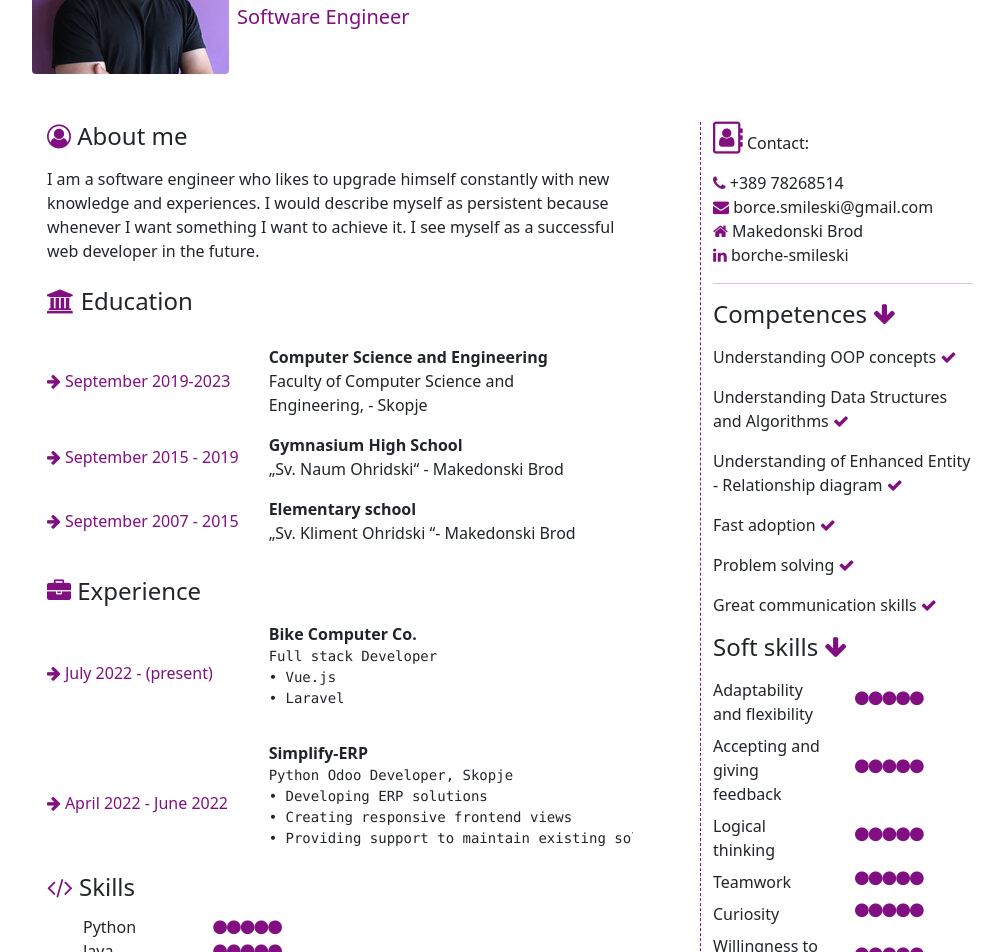
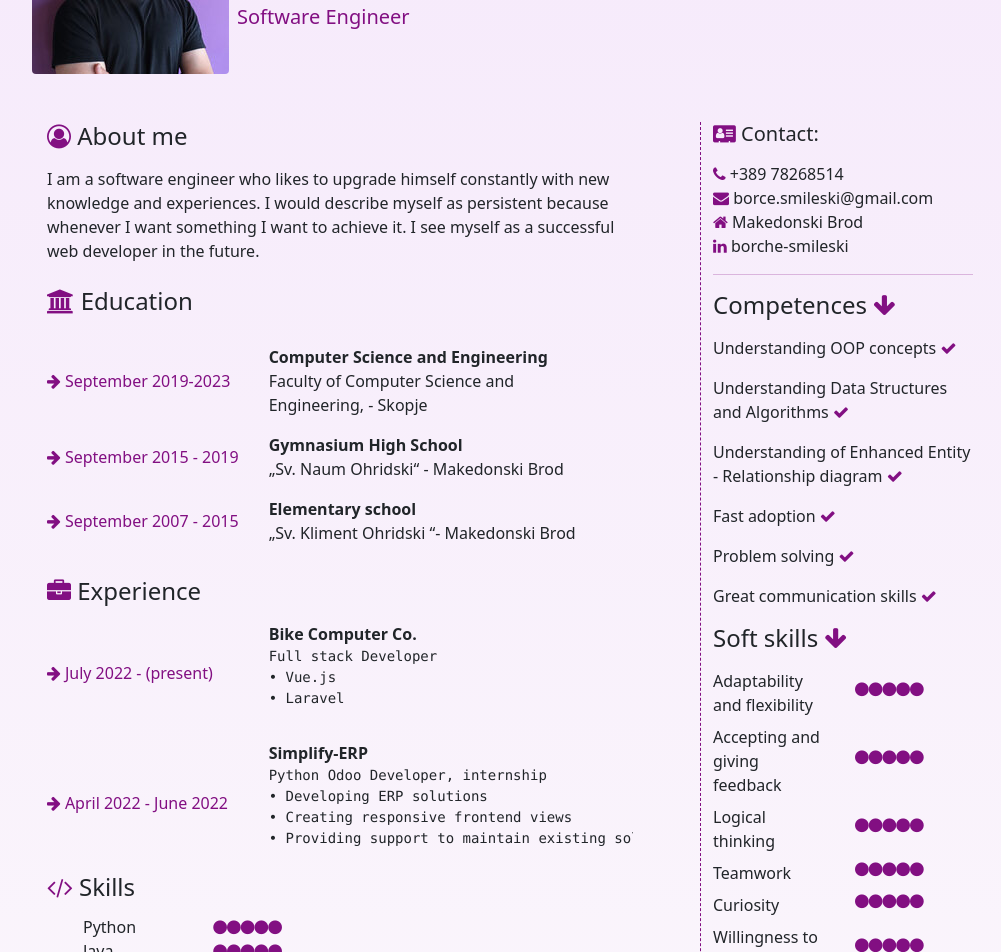
Before and after one commit to borcesmileski/portfolio, a Vue app: page / in a window 1280 px wide. Shown: the part 160-1112 px from the top of the page, without its empty margins (130-1131 px from the left). Built offline with nearby package versions, Linux system fonts and the light colour scheme.

Commit message:
changed background color

```diff
--- a/src/components/Education.vue
+++ b/src/components/Education.vue
@@ -113,7 +113,7 @@ export default {
         {
           date:'April 2022 - June 2022',
           name:'Simplify-ERP',
-          description: 'Python Odoo Developer, Skopje \n• Developing ERP solutions \n• Creating responsive frontend views \n• Providing support to maintain existing solutions'
+          description: 'Python Odoo Developer, internship \n• Developing ERP solutions \n• Creating responsive frontend views \n• Providing support to maintain existing solutions'
         }
       ],
       skills:[
--- a/src/components/RightBar.vue
+++ b/src/components/RightBar.vue
@@ -1,6 +1,6 @@
 <template>
   <div class="col-12 col-lg-3 border-1 border-primary" style="border-left-style: dashed">
-    <i style="color: #820f82;" class="fa fa-address-book-o fa-2x" aria-hidden="true"></i> Contact:
+    <h5><i class="fa fa-address-card text-primary" aria-hidden="true"></i>  Contact:</h5>
 
     <div class="mt-3">
       <p>
--- a/src/views/Portfolio.vue
+++ b/src/views/Portfolio.vue
@@ -1,12 +1,14 @@
 <template>
-  <main class="container mt-4" style=": ">
+  <main  style="background:linear-gradient(rgba(239,218,248,0.58),rgba(245,236,245,0.28))">
+    <div class="container pt-4">
+
 
       <Header/>
 
-    <div class="row mt-5">
+      <div class="row mt-4 mt-lg-5">
         <div class="col-12 col-lg-7 offset-lg-1 ">
           <div class="pe-5">
-          <h4 class="pb-2" ><i class="text-primary fa fa-user-circle-o" aria-hidden="true"></i> About me</h4>
+            <h4 class="pb-2"><i class="text-primary fa fa-user-circle-o" aria-hidden="true"></i> About me</h4>
             <p>I am a software engineer who likes to upgrade himself constantly with new knowledge and experiences.
               I would describe myself as persistent because whenever I want something I want to achieve it.
               I see myself as a successful web developer in the future. </p>
@@ -18,6 +20,7 @@
         <RightBar/>
 
       </div>
+    </div>
   </main>
 </template>
 
@@ -25,22 +28,23 @@
 import Header from "@/components/Header";
 import RightBar from "@/components/RightBar";
 import Education from "@/components/Education";
+
 export default {
 
   name: 'Portfolio',
-  components:{
-    Header: Header,RightBar,Education
+  components: {
+    Header: Header, RightBar, Education
   },
-  methods:{
-      changeColor(event){
+  methods: {
+    changeColor(event) {
       $primary: '#000080';
-        return console.log( this.key)
+      return console.log(this.key)
     }
   },
   data() {
     return {
-      key:'',
-      color:'white'
+      key: '',
+      color: 'white'
     }
   }
 }
```
Lines whose indentation alone changed are shown as unchanged.
